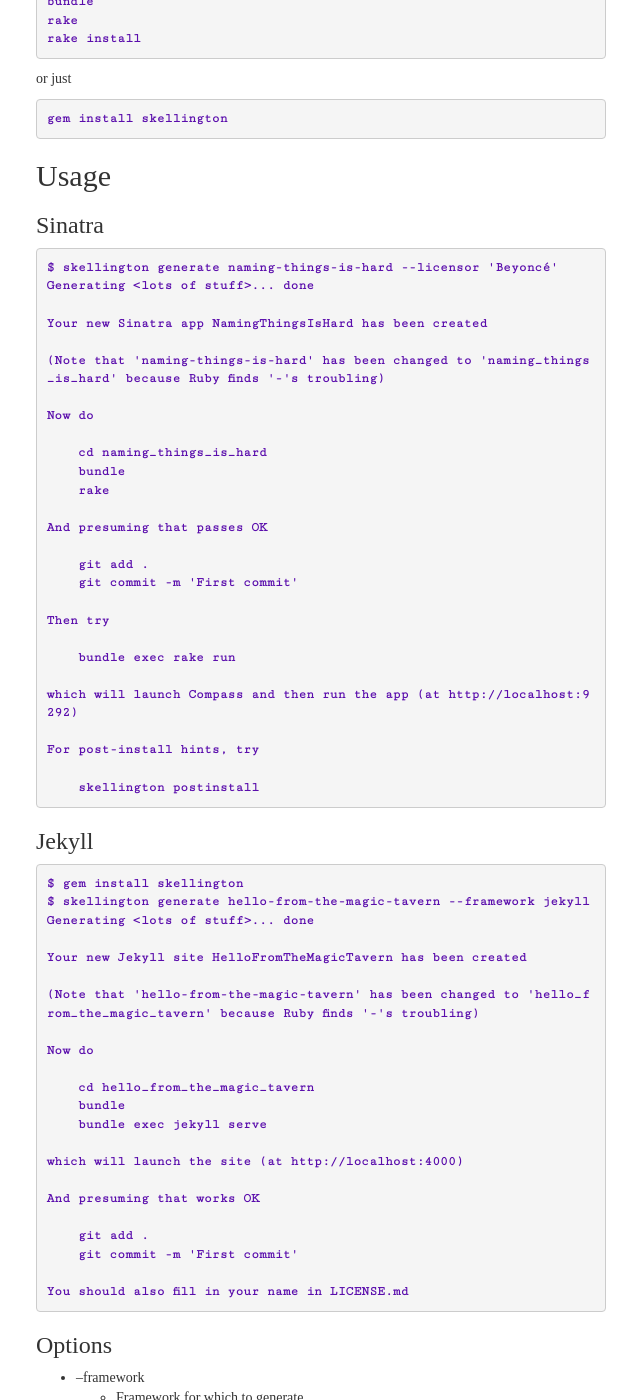
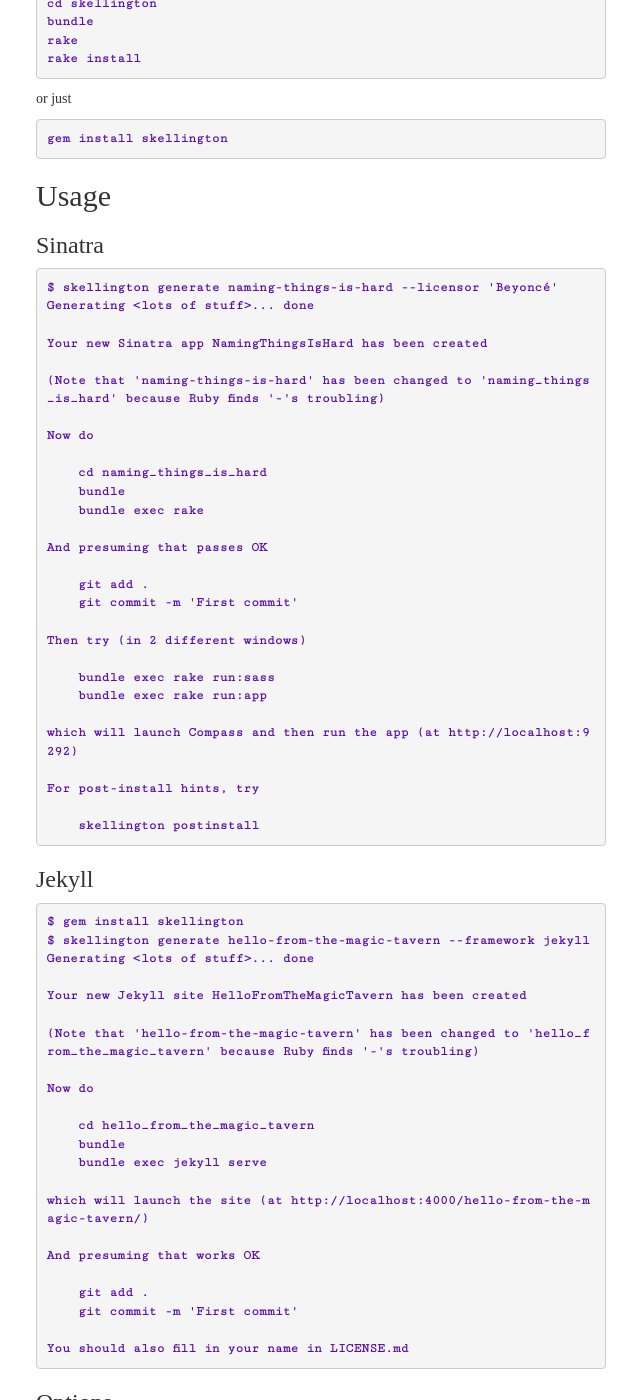
Before and after one commit to pikesley/pikesley.github.io, a Jekyll site: the page built from projects/skellington.md, in a window 1280 px wide and 1400 px high, scrolled down 561 px. Shown: the whole window, without its empty margins (319-959 px from the left). Built offline with Jekyll 4.4.1, drawn with Linux system fonts in a browser that asks for light colours; nearby versions of some CDN libraries; some web fonts are replaced; a style sheet for code colours, icons or effects is not loaded; some of the changed text lies outside the part shown.

Commit message:
Skellington words

```diff
--- a/projects/skellington.md
+++ b/projects/skellington.md
@@ -45,16 +46,17 @@ or just
 
         cd naming_things_is_hard
         bundle
-        rake
+        bundle exec rake
 
     And presuming that passes OK
 
         git add .
         git commit -m 'First commit'
 
-    Then try
+    Then try (in 2 different windows)
 
-        bundle exec rake run
+        bundle exec rake run:sass
+        bundle exec rake run:app
 
     which will launch Compass and then run the app (at http://localhost:9292)
 
@@ -78,7 +80,7 @@ or just
         bundle
         bundle exec jekyll serve
 
-    which will launch the site (at http://localhost:4000)
+    which will launch the site (at http://localhost:4000/hello-from-the-magic-tavern/)
 
     And presuming that works OK
 
```
Also changed, not shown: other parts of projects/skellington.md (+2 -0 lines).
